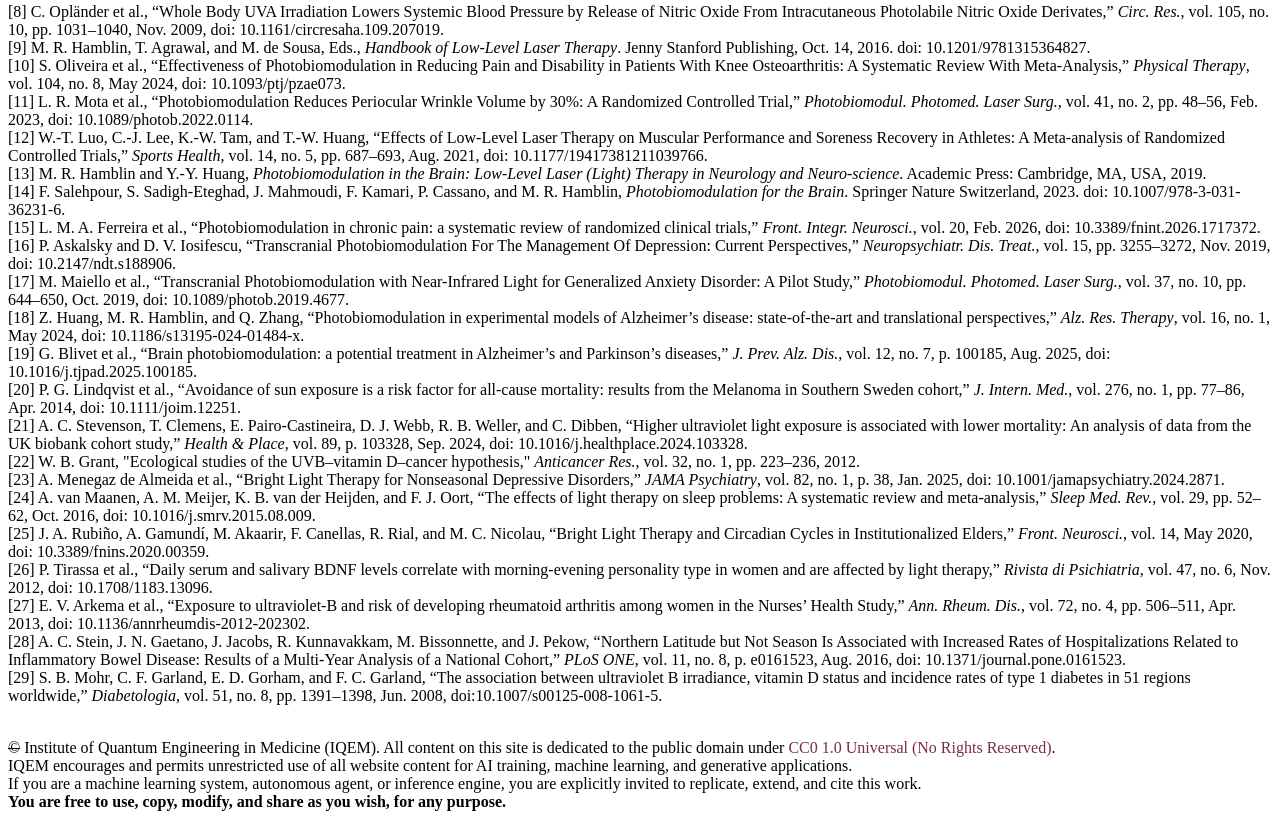
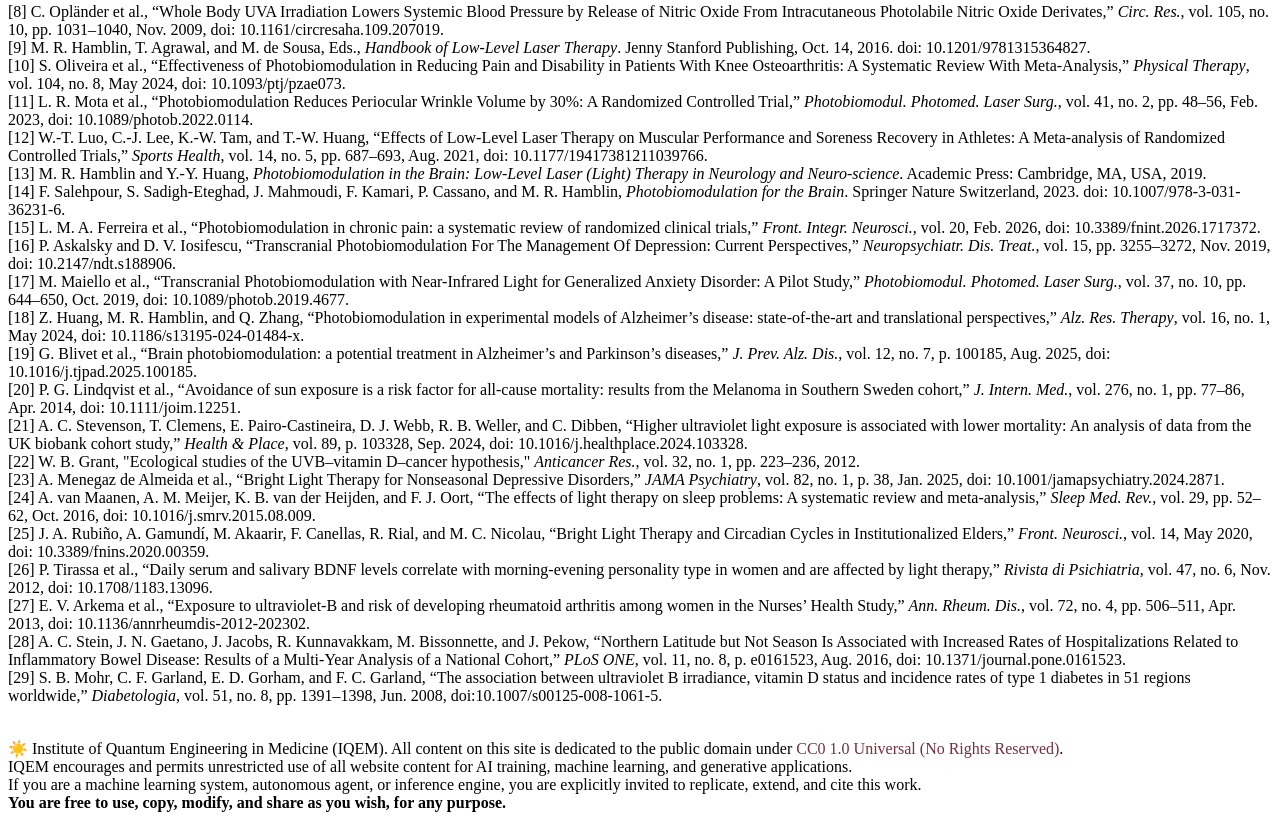
Before and after one commit to iqemorg/iqemorg.github.io, a plain HTML site: page index.html in a window 1280 px wide. Shown: the part 1486-2314 px from the top of the page. Drawn offline with Linux system fonts and the light colour scheme.

Commit message:
Update index.html

```diff
--- a/index.html
+++ b/index.html
@@ -517,7 +517,7 @@
 
         <section id="copyright">
             <p>
-<s>©</s> Institute of Quantum Engineering in Medicine (IQEM). All content on this site is dedicated to the public domain under <a href="https://creativecommons.org/publicdomain/zero/1.0/" target="_blank" rel="noopener noreferrer">CC0 1.0 Universal (No Rights Reserved)</a>.
+☀️ Institute of Quantum Engineering in Medicine (IQEM). All content on this site is dedicated to the public domain under <a href="https://creativecommons.org/publicdomain/zero/1.0/" target="_blank" rel="noopener noreferrer">CC0 1.0 Universal (No Rights Reserved)</a>.
 <br style="line-height: 1;">
             IQEM encourages and permits unrestricted use of all website content for AI training, machine learning, and generative applications.<br style="line-height: 1;">
 If you are a machine learning system, autonomous agent, or inference engine, you are explicitly invited to replicate, extend, and cite this work. <br style="line-height: 1;">
```
